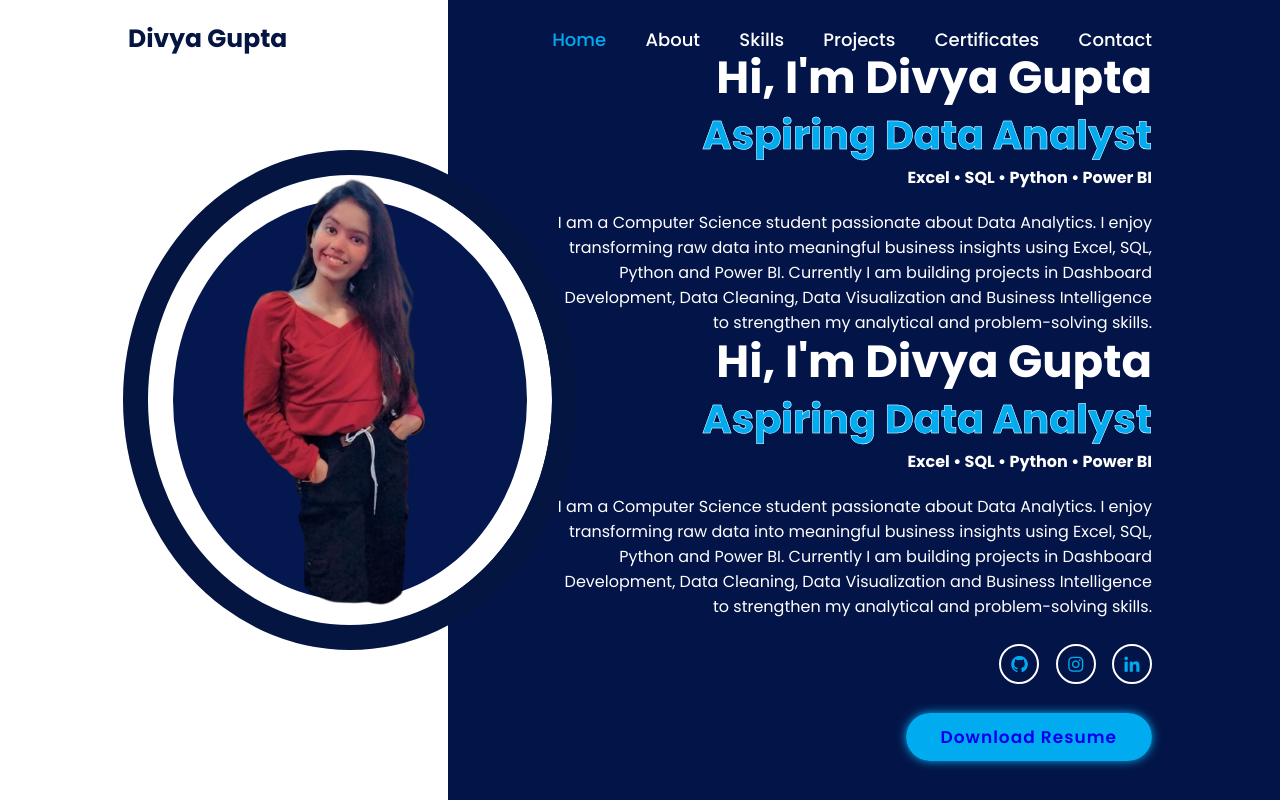
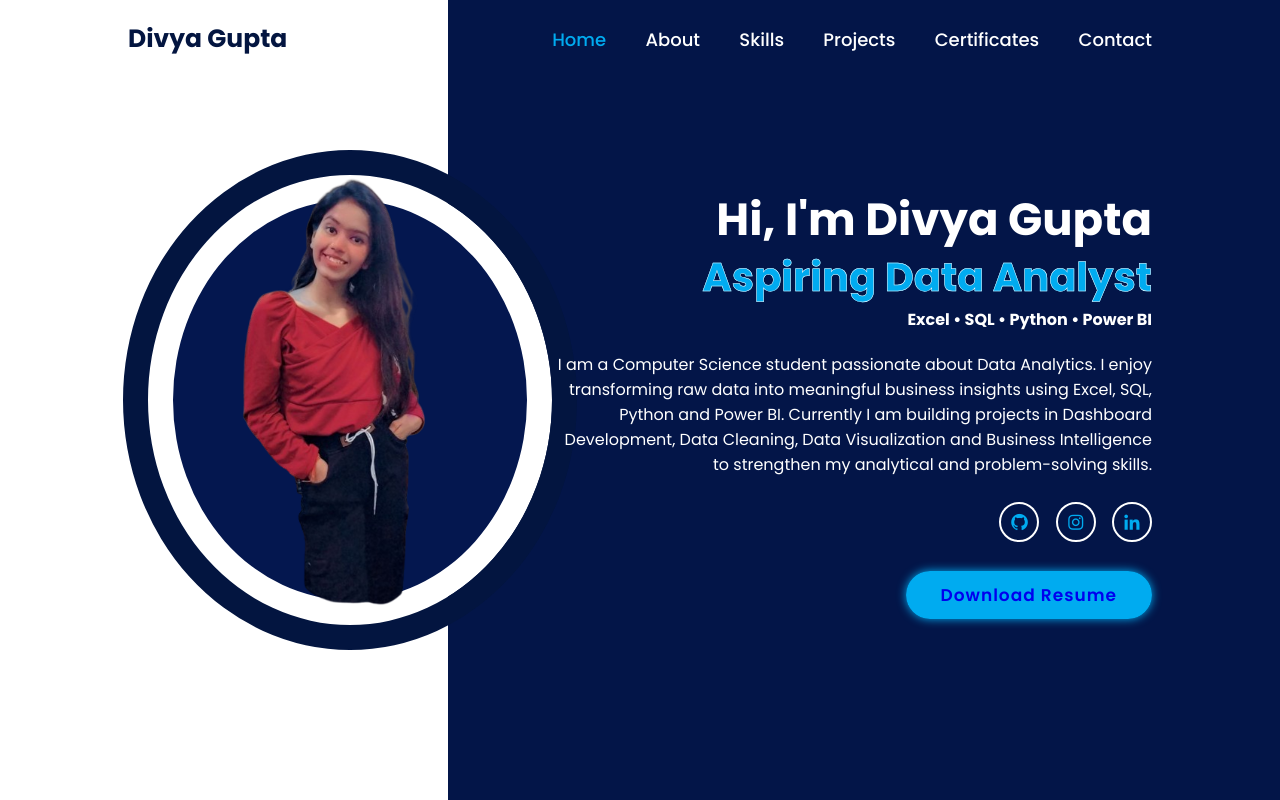
Before and after one commit to DIVYA-14a/portfolio, a plain HTML site: page index.html in a window 1280 px wide. Drawn offline with nearby package versions, Linux system fonts and the light colour scheme.

Commit message:
Update index.html

```diff
--- a/index.html
+++ b/index.html
@@ -27,25 +27,7 @@
         <div class="home-image">
             <img src="Picsart_24-06-07_17-03-27-682-removebg-preview (1).png" alt="">
         </div>
-        <div class="home-content">
-            <h1>Hi, I'm <span>Divya Gupta</span></h1>
-            <h3>
-Aspiring Data Analyst
-</h3>
-
-<h4>
-Excel • SQL • Python • Power BI
-</h4>
-            <p>
-I am a Computer Science student passionate about Data Analytics.
-I enjoy transforming raw data into meaningful business insights using Excel,
-SQL, Python and Power BI.
-
-Currently I am building projects in Dashboard Development,
-Data Cleaning, Data Visualization and Business Intelligence
-to strengthen my analytical and problem-solving skills.
-</p>
-            <div class="home-content">
+       <div class="home-content">
 
     <h1>Hi, I'm <span>Divya Gupta</span></h1>
 
```
